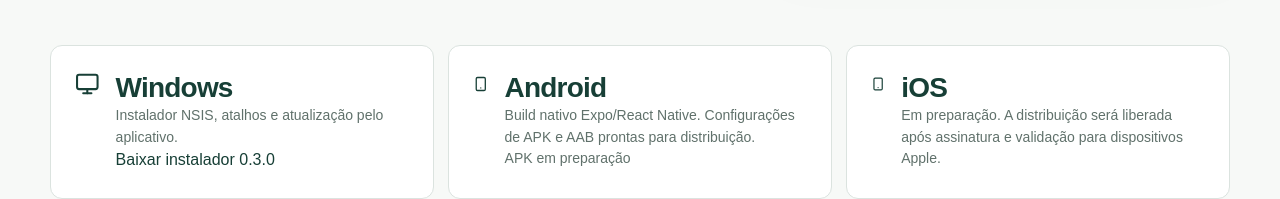
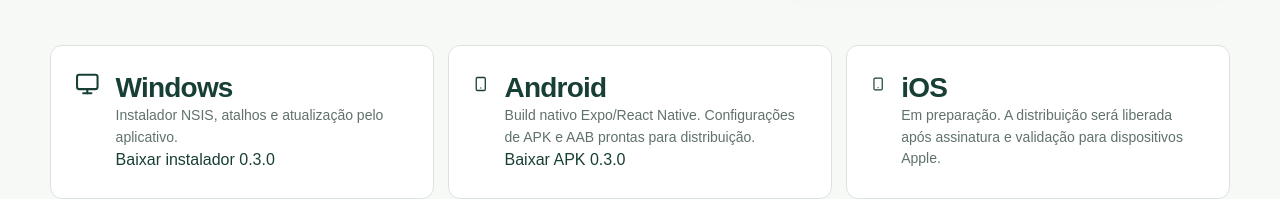
Before and after one commit to luizcordeiro155/Enturma, a Next.js app in the folder apps/web/: page /download in a window 1280 px wide. Shown: the part 605-804 px from the top of the page. Built offline with nearby package versions, Linux system fonts and the light colour scheme.

Commit message:
feat(android): libera APK na página de download

```diff
--- a/apps/web/src/app/download/page.tsx
+++ b/apps/web/src/app/download/page.tsx
@@ -13,13 +13,15 @@
 import styles from "./download.module.css";
 const desktopOrigin =
   "https://enturma-desktop-download-v5-production.up.railway.app";
+const androidOrigin =
+  "https://enturma-android-download-v3-production.up.railway.app";
 export default async function DownloadPage() {
   const ua = (await headers()).get("user-agent") ?? "";
   if (ua.includes("EnturmaDesktop/")) redirect("/home");
   const android = /Android/i.test(ua);
-  let androidUrl: string | undefined;
+  let androidUrl = `${androidOrigin}/Enturma-Android.apk`;
   try {
-    const candidate = new URL(process.env.ANDROID_DOWNLOAD_URL ?? "");
+    const candidate = new URL(process.env.ANDROID_DOWNLOAD_URL ?? androidUrl);
     if (
       candidate.protocol === "https:" &&
       !candidate.username &&
@@ -72,15 +74,11 @@
                 ? "Aplicativo nativo com navegação por abas, salas e comunidade."
                 : "Um arquivo para instalar o Enturma, criar seus atalhos e receber as próximas atualizações no aplicativo."}
             </p>
-            {android && androidUrl ? (
+            {android ? (
               <a className={styles.primary} href={androidUrl}>
-                Baixar APK para Android
+                <Download size={18} />
+                Baixar Enturma Android 0.3.0
               </a>
-            ) : android ? (
-              <p>
-                O APK está em preparação. Enquanto isso, acesse todos os
-                recursos pelo navegador.
-              </p>
             ) : (
               <a
                 className={styles.primary}
@@ -91,8 +89,9 @@
               </a>
             )}
             <small className={styles.downloadNote}>
-              A instalação Windows é por usuário. Seus dados e sua conta
-              continuam no Enturma.
+              {android
+                ? "APK oficial do Enturma para Android. Sua conta e seus dados continuam sincronizados com a versão Web."
+                : "A instalação Windows é por usuário. Seus dados e sua conta continuam no Enturma."}
             </small>
           </aside>
         </section>
@@ -118,11 +117,7 @@
                 Build nativo Expo/React Native. Configurações de APK e AAB
                 prontas para distribuição.
               </p>
-              {androidUrl ? (
-                <a href={androidUrl}>Baixar APK</a>
-              ) : (
-                <p>APK em preparação</p>
-              )}
+              <a href={androidUrl}>Baixar APK 0.3.0</a>
             </div>
           </article>
           <article>
```
